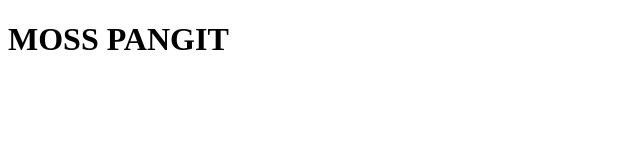
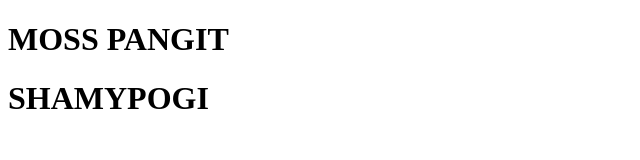
Before and after one commit to 8uZle7hsAhS/index, a plain HTML site: page index.html in a window 1280 px wide. Shown: the whole page, without its empty margins (0-640 px from the left). Drawn offline with Linux system fonts and the light colour scheme.

Commit message:
new update

```diff
--- a/index.html
+++ b/index.html
@@ -7,5 +7,6 @@
 </head>
 <body>
     <h1>MOSS PANGIT </h1>
+    <h1> SHAMYPOGI</h1>
 </body>
 </html>
```
